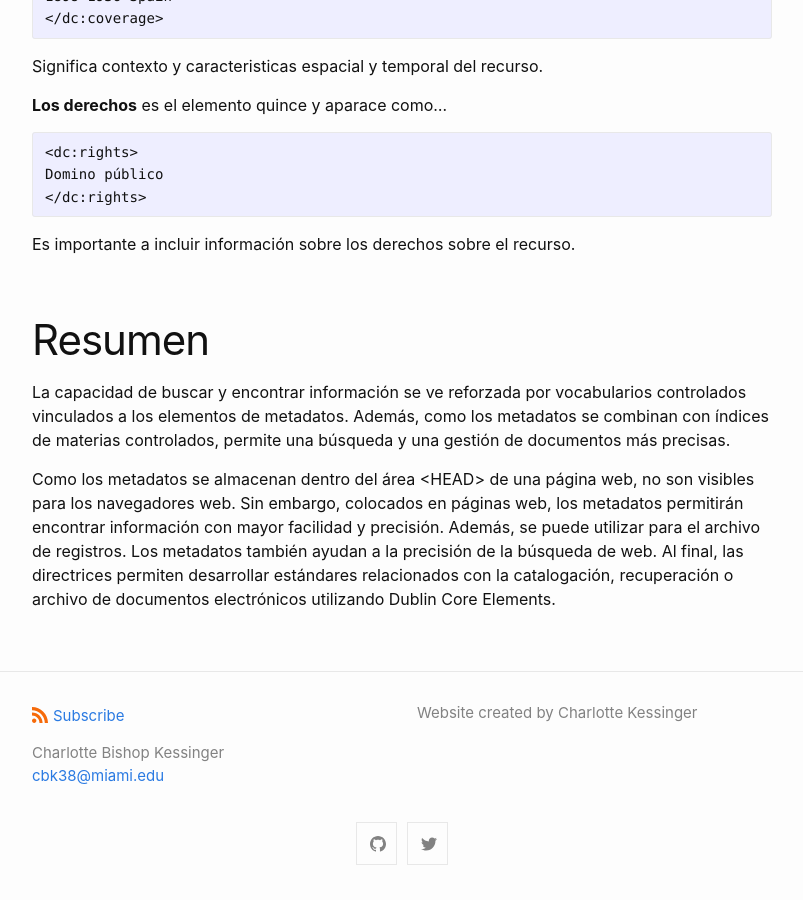
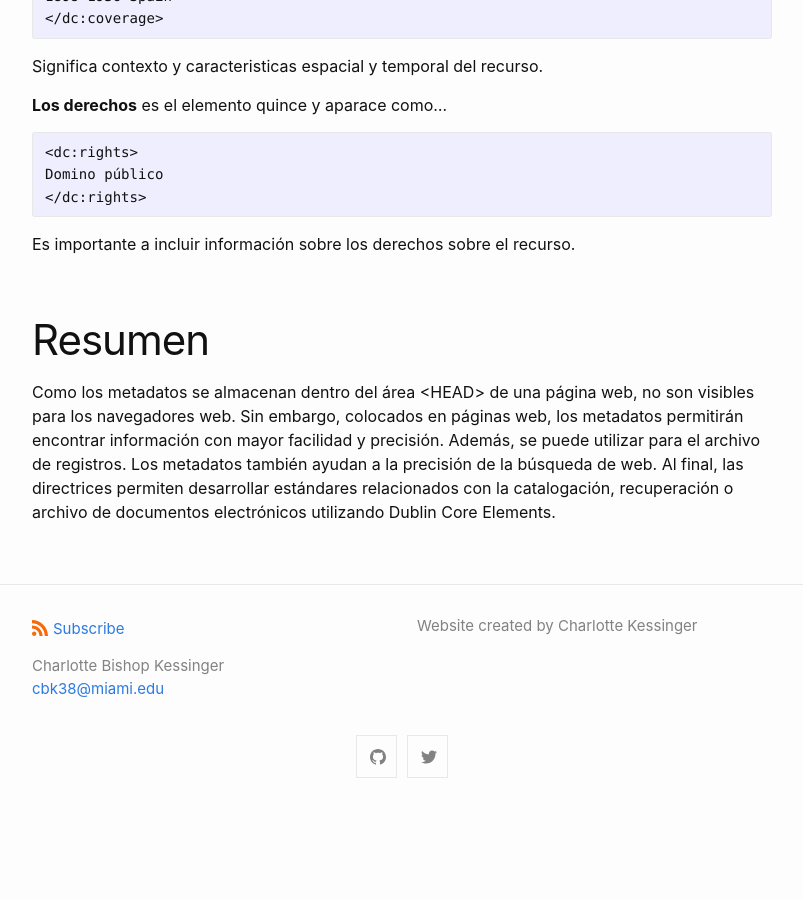
Before and after one commit to charkessinger/charkessinger.github.io, a Jekyll site: the page built from _posts/2021-09-27-metadatos.md, in a window 1280 px wide and 900 px high, scrolled down 4016 px. Shown: the whole window, without its empty margins (238-1041 px from the left). Built offline with Jekyll 4.4.1, drawn with Linux system fonts in a browser that asks for light colours; after the commit the page ends 4829 px from its top, so only the background shows below that.

Commit message:
Update 2021-09-27-metadatos.md

```diff
--- a/_posts/2021-09-27-metadatos.md
+++ b/_posts/2021-09-27-metadatos.md
@@ -154,7 +154,4 @@ Es importante a incluir información sobre los derechos sobre el recurso.
 
 # Resumen
 
-La capacidad de buscar y encontrar información se ve reforzada por vocabularios controlados vinculados a los elementos de metadatos. Además, como los metadatos se combinan con índices de materias controlados, permite una búsqueda y una gestión de documentos más precisas.
-
-
 Como los metadatos se almacenan dentro del área <HEAD> de una página web, no son visibles para los navegadores web. Sin embargo, colocados en páginas web, los metadatos permitirán encontrar información con mayor facilidad y precisión. Además, se puede utilizar para el archivo de registros. Los metadatos también ayudan a la precisión de la búsqueda de web. Al final, las directrices permiten desarrollar estándares relacionados con la catalogación, recuperación o archivo de documentos electrónicos utilizando Dublin Core Elements.
```
